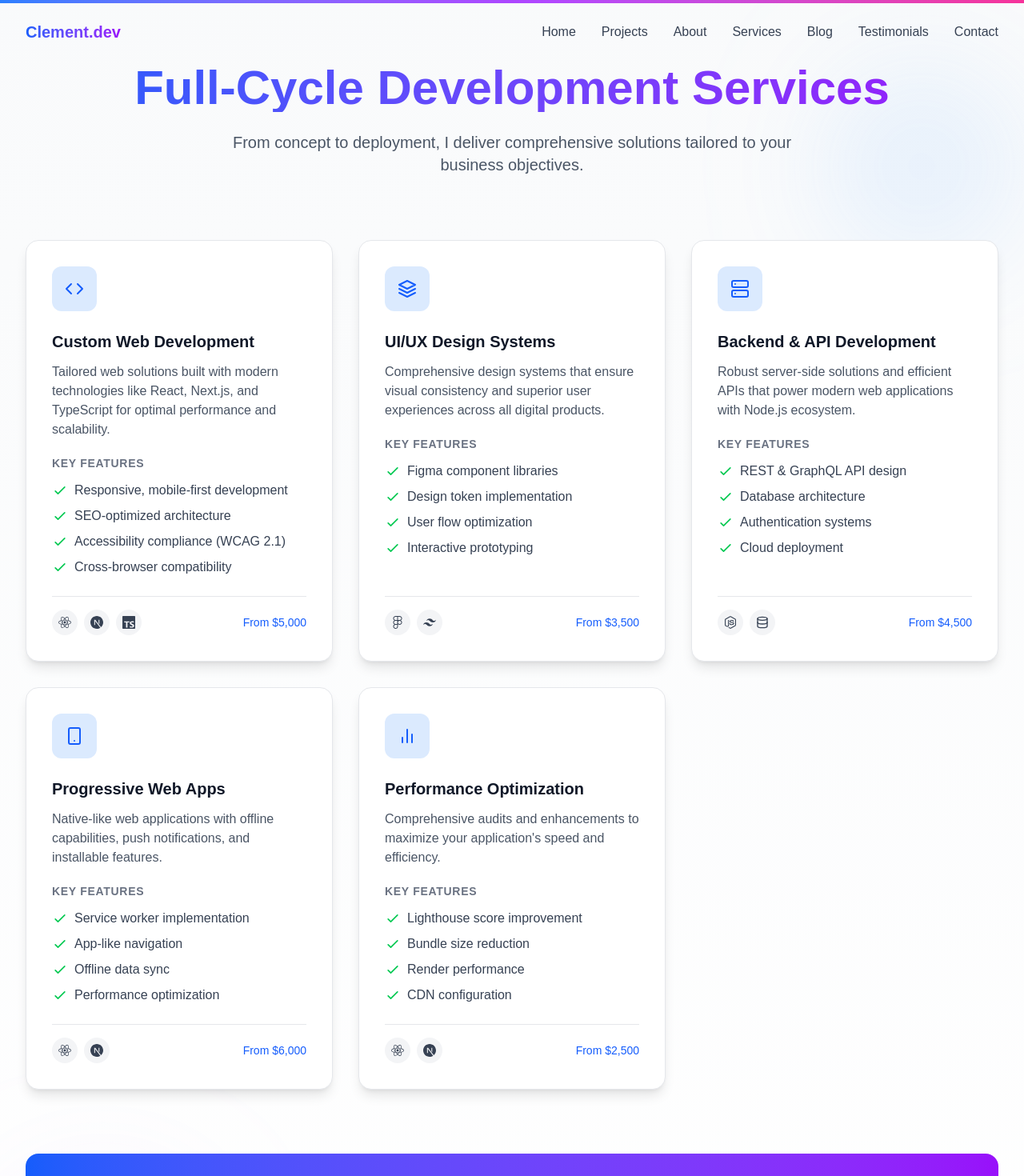
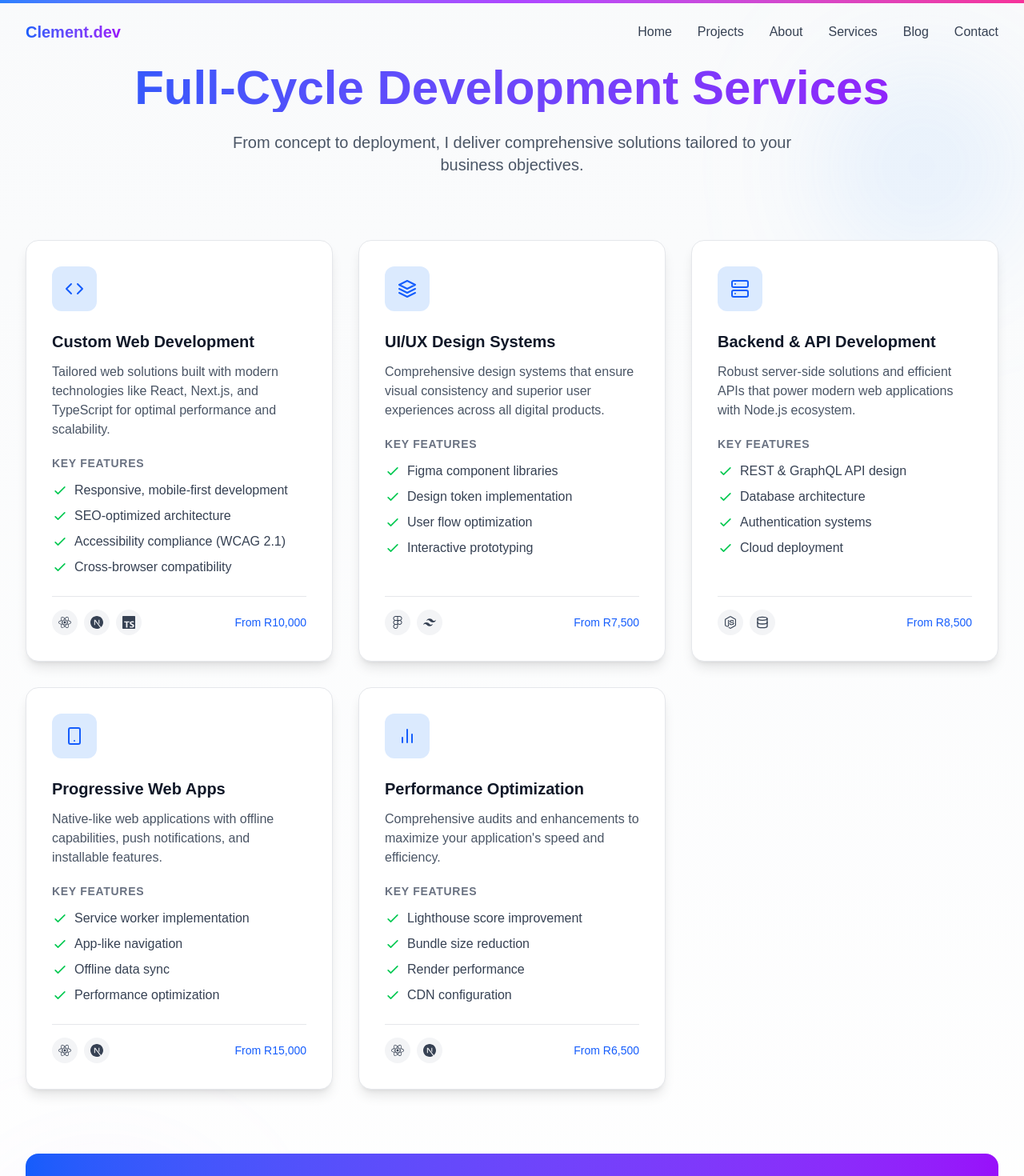
Before and after one commit to ClementJele/personalPortfolio, a Next.js app: page /services in a window 1280 px wide. Shown: the top 1470 px of the page at 80% size. Built offline with nearby package versions, Linux system fonts and the light colour scheme.

Commit message:
touch ups

```diff
--- a/app/(sections)/common/TopBar.tsx
+++ b/app/(sections)/common/TopBar.tsx
@@ -22,7 +22,7 @@ export function TopBar() {
     { name: "About", path: "/about" },
     { name: "Services", path: "/services" },
     { name: "Blog", path: "/blog" },
-    { name: "Testimonials", path: "/testimonials" },
+    // { name: "Testimonials", path: "/testimonials" },
     { name: "Contact", path: "/contact" },
   ];
 
--- a/app/(sections)/services/Main.tsx
+++ b/app/(sections)/services/Main.tsx
@@ -34,7 +34,7 @@ const ServicesPage = () => {
         <SiNextdotjs key="next" />,
         <SiTypescript key="ts" />,
       ],
-      price: "From $5,000",
+      price: "From R10,000",
     },
     {
       icon: <FiLayers className="w-6 h-6" />,
@@ -48,7 +48,7 @@ const ServicesPage = () => {
         "Interactive prototyping",
       ],
       technologies: [<SiFigma key="figma" />, <SiTailwindcss key="tailwind" />],
-      price: "From $3,500",
+      price: "From R7,500",
     },
     {
       icon: <FiServer className="w-6 h-6" />,
@@ -62,7 +62,7 @@ const ServicesPage = () => {
         "Cloud deployment",
       ],
       technologies: [<FaNodeJs key="node" />, <FiDatabase key="db" />],
-      price: "From $4,500",
+      price: "From R8,500",
     },
     {
       icon: <FiSmartphone className="w-6 h-6" />,
@@ -76,7 +76,7 @@ const ServicesPage = () => {
         "Performance optimization",
       ],
       technologies: [<FaReact key="react" />, <SiNextdotjs key="next" />],
-      price: "From $6,000",
+      price: "From R15,000",
     },
     {
       icon: <FiBarChart2 className="w-6 h-6" />,
@@ -90,7 +90,7 @@ const ServicesPage = () => {
         "CDN configuration",
       ],
       technologies: [<FaReact key="react" />, <SiNextdotjs key="next" />],
-      price: "From $2,500",
+      price: "From R6,500",
     },
   ];
 
--- a/app/(sections)/testimonials/Main.tsx
+++ b/app/(sections)/testimonials/Main.tsx
@@ -14,33 +14,33 @@ const TestimonialsPage = () => {
     {
       id: 1,
       name: "Sarah Johnson",
-      role: "CTO at TechInnovate",
+      role: "PARTNER",
       content:
         "Clement delivered our SaaS platform 3 weeks ahead of schedule while implementing performance optimizations that reduced our AWS costs by 40%. His architectural decisions continue to pay dividends as we scale.",
       image: "/client1.jpg",
       logo: "/techinnovate-logo.svg",
       rating: 5,
     },
-    {
-      id: 2,
-      name: "Michael Chen",
-      role: "Lead Product Manager at Finova",
-      content:
-        "Working with Clement was a masterclass in modern web development. He transformed our legacy React codebase into a TypeScript-powered Next.js application with 98% Lighthouse scores across all pages.",
-      image: "/client2.jpg",
-      logo: "/finova-logo.svg",
-      rating: 5,
-    },
-    {
-      id: 3,
-      name: "David Okafor",
-      role: "Founder at StartupX",
-      content:
-        "As a non-technical founder, I needed someone who could own the entire stack. Clement built our MVP in record time while documenting every decision - making it easy for our team to take over later.",
-      image: "/client3.jpg",
-      logo: "/startupx-logo.svg",
-      rating: 5,
-    },
+    // {
+    //   id: 2,
+    //   name: "Michael Chen",
+    //   role: "Lead Product Manager at Finova",
+    //   content:
+    //     "Working with Clement was a masterclass in modern web development. He transformed our legacy React codebase into a TypeScript-powered Next.js application with 98% Lighthouse scores across all pages.",
+    //   image: "/client2.jpg",
+    //   logo: "/finova-logo.svg",
+    //   rating: 5,
+    // },
+    // {
+    //   id: 3,
+    //   name: "David Okafor",
+    //   role: "Founder at StartupX",
+    //   content:
+    //     "As a non-technical founder, I needed someone who could own the entire stack. Clement built our MVP in record time while documenting every decision - making it easy for our team to take over later.",
+    //   image: "/client3.jpg",
+    //   logo: "/startupx-logo.svg",
+    //   rating: 5,
+    // },
   ];
 
   const nextTestimonial = () => {
--- a/data/index.ts
+++ b/data/index.ts
@@ -1,4 +1,5 @@
 import AI_LMS from "@/app/Images/AI_LMS.png";
+import MindEase from "@/app/Images/mindease.png";
 export const navItems = [
   { name: "About", link: "#about" },
   { name: "Projects", link: "#projects" },
@@ -72,20 +73,42 @@ export const gridItems = [
   },
 ];
 
+export const techStackPreview = [
+  {
+    NextJS: "https://nextjs.org",
+    TypeScript: "https://www.typescriptlang.org",
+    TailwindCSS: "https://tailwindcss.com",
+    shadcnUI: "https://ui.shadcn.com",
+    FramerMotion: "https://www.framer.com/motion",
+    Zod: "https://zod.dev",
+    NeonDB: "https://neon.tech",
+    LangChain: "https://js.langchain.com",
+    UploadThing: "https://uploadthing.com",
+    React: "https://react.dev",
+    micolink: "https://api.microlink.io/?",
+  },
+];
+
 export const projects = [
   {
     id: 1,
     title: "Built a full stack AI Saas PDF Summarizer.",
     des: "SummaMind saves you hours back into your day by going through your document and summarising it for you with the power of AI.",
-    img: "/p1.svg",
-    iconLists: ["/re.svg", "/tail.svg", "/ts.svg", "/three.svg", "/fm.svg"],
+    img: "/mindease.png",
+    iconLists: [
+      "/next.svg",
+      "/ts.svg",
+      "/three.svg",
+      "/fm.svg",
+      techStackPreview[0].NextJS,
+    ],
     link: "https://mindease-ai.vercel.app",
   },
   {
     id: 2,
     title: "Client Project",
     des: "This is a project for a client who requested a single page web outlining their work, still underway",
-    img: "/p2.svg",
+    img: MindEase,
     iconLists: ["/next.svg", "/tail.svg", "/ts.svg", "/stream.svg", "/c.svg"],
     link: "https://pin-ltd.com",
   },
@@ -93,15 +116,15 @@ export const projects = [
     id: 3,
     title: "AI Interview Coach",
     des: "Preparing for upcoming interviews made easy with the power of AI, prepare for interviews talking to an AI interview coach.",
-    img: "/p3.svg",
-    iconLists: ["/re.svg", "/tail.svg", "/ts.svg", "/three.svg", "/c.svg"],
+    img: MindEase,
+    iconLists: ["/next.svg", "/tail.svg", "/ts.svg", "/three.svg", "/c.svg"],
     link: "https://coach-ai-int.vercel.app",
   },
   {
     id: 4,
     title: "A Fitclub membership website",
     des: "fit your needs As fit as you can. We understand diverity, that's why",
-    img: "/p4.svg",
+    img: MindEase,
     iconLists: ["/next.svg", "/tail.svg", "/ts.svg", "/three.svg", "/gsap.svg"],
     link: "https://github.com/ClementJele/FitClub",
   },
@@ -110,7 +133,7 @@ export const projects = [
     id: 5,
     title: "Restaurant AI Agent",
     des: "Gather information about your restaurant of choice by analysing all reviews before heading to it.",
-    img: "/p4.svg",
+    img: MindEase,
     iconLists: ["/next.svg", "/tail.svg", "/ts.svg", "/three.svg", "/gsap.svg"],
     link: "https://github.com/ClementJele/ReviewsLocal_AI_Agent",
   },
@@ -129,22 +152,6 @@ export const projects = [
     img: { AI_LMS },
     iconLists: ["/next.svg", "/tail.svg", "/ts.svg", "/three.svg", "/gsap.svg"],
     link: "https://tool-ai-agent.vercel.app/",
-  },
-];
-
-export const techStackPreview = [
-  {
-    NextJS: "https://nextjs.org",
-    TypeScript: "https://www.typescriptlang.org",
-    TailwindCSS: "https://tailwindcss.com",
-    shadcnUI: "https://ui.shadcn.com",
-    FramerMotion: "https://www.framer.com/motion",
-    Zod: "https://zod.dev",
-    NeonDB: "https://neon.tech",
-    LangChain: "https://js.langchain.com",
-    UploadThing: "https://uploadthing.com",
-    React: "https://react.dev",
-    micolink: "https://api.microlink.io/?",
   },
 ];
 
--- a/next.config.ts
+++ b/next.config.ts
@@ -8,6 +8,9 @@ const nextConfig: NextConfig = {
   typescript: {
     ignoreBuildErrors: true,
   },
+  images: {
+    domains: ["nextjs.org"],
+  },
 };
 
 export default nextConfig;
```
Also changed, not shown: app/Images/mindease.png (added).
